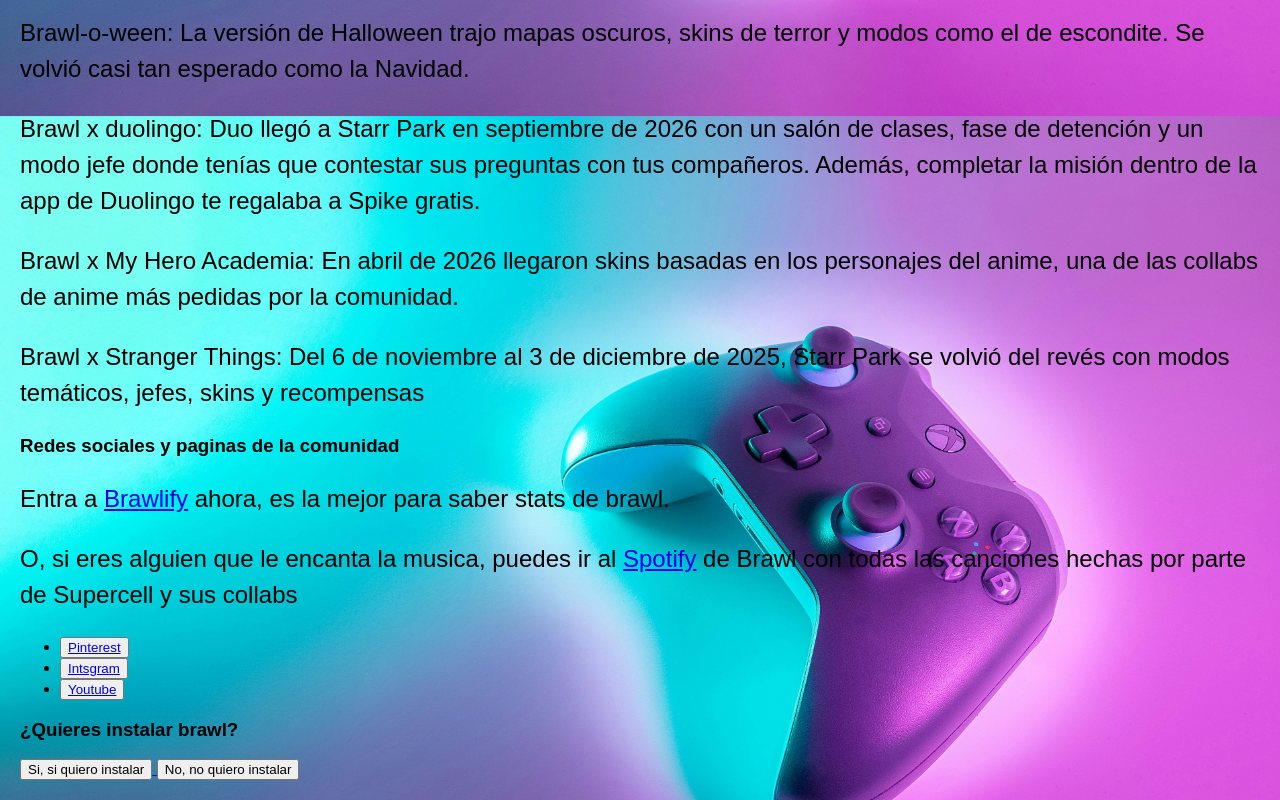
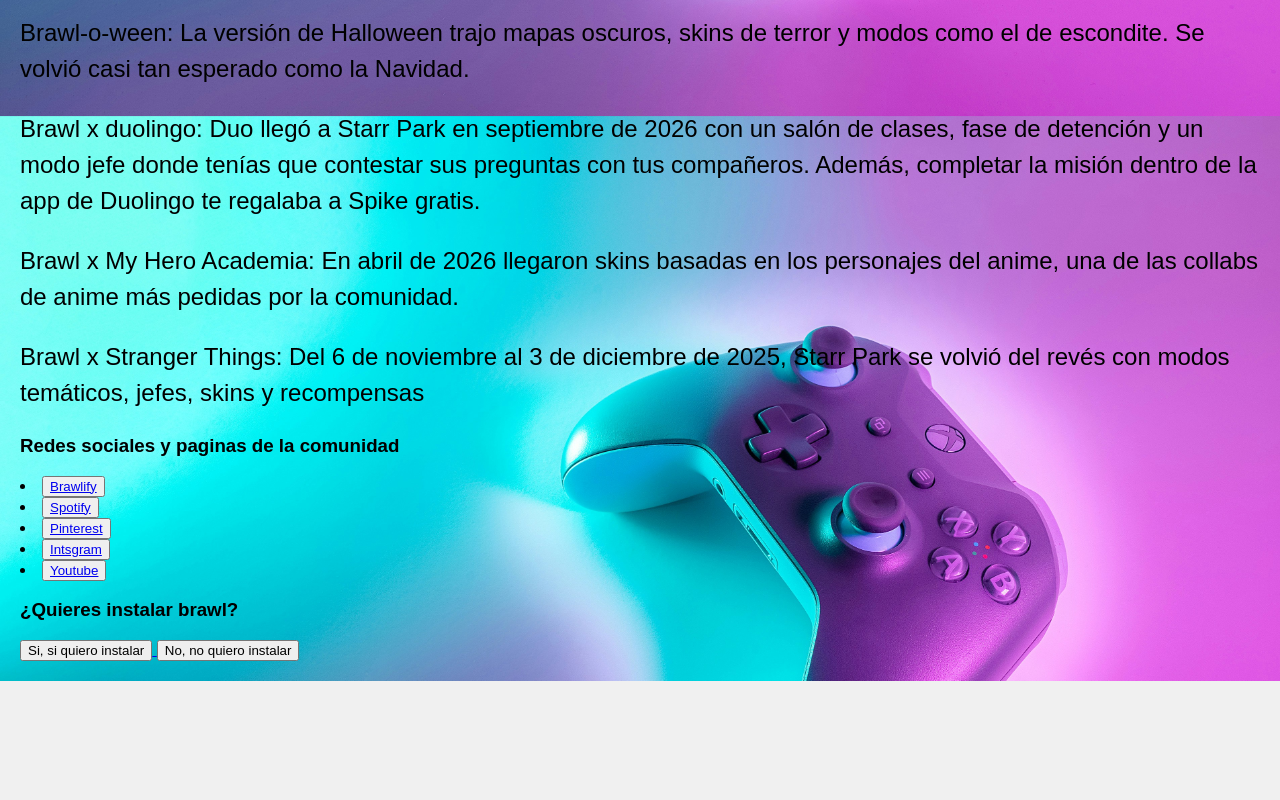
Before and after one commit to Atomic-coder156/Atomic-s-page, a plain HTML site: page index.html in a window 1280 px wide. Shown: the part 737-1537 px from the top of the page. After the commit the page ends 1418 px from the top, so only its background shows below. Drawn offline with Linux system fonts and the light colour scheme.

Commit message:
Update index.html

```diff
--- a/index.html
+++ b/index.html
@@ -29,9 +29,9 @@
 <p>Brawl x Stranger Things: Del 6 de noviembre al 3 de diciembre de 2025, Starr Park se volvió del revés con modos temáticos, jefes, skins y recompensas</p>
 
 <h3>Redes sociales y paginas de la comunidad</h3>
-<p>Entra a <a href="https://brawlify.com/#google_vignette" >Brawlify</a> ahora, es la mejor para saber stats de brawl.</p>
-    <p> O, si eres alguien que le encanta la musica, puedes ir al <a href= "https://open.spotify.com/playlist/2K3u7KqVxn8xLdaD60cMDW" >Spotify</a> de Brawl con todas las canciones hechas por parte de Supercell y sus collabs </p>
-    <ul>
+</ul>
+    <li><button><a href="https://brawlify.com/#google_vignette" >Brawlify</a></button></li>
+    <li><button><a href= "https://open.spotify.com/playlist/2K3u7KqVxn8xLdaD60cMDW" >Spotify</a></button></li>
     <li><button><a href="https://es.pinterest.com/search/pins/?q=brawl%20stars&rs=ac&len=5&source_id=ac_oDomsqkl&eq=brawl&etslf=8036"> Pinterest</a></button></li>
     <li><button><a href="https://www.instagram.com/brawlstars/" >Intsgram</a></button></li>
     <li><button><a href="https://www.youtube.com/@BrawlStars" >Youtube</a></button></li>
```
